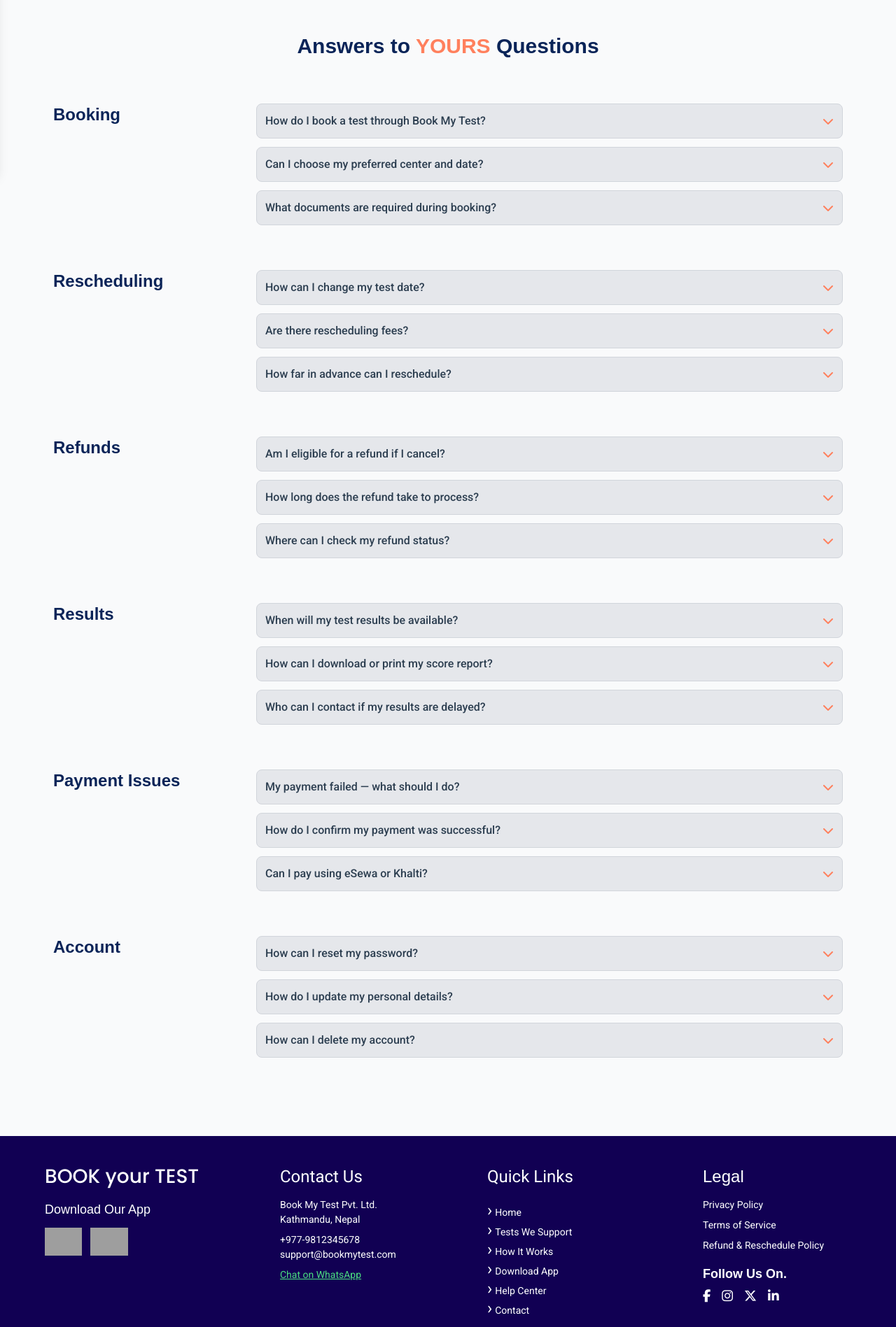
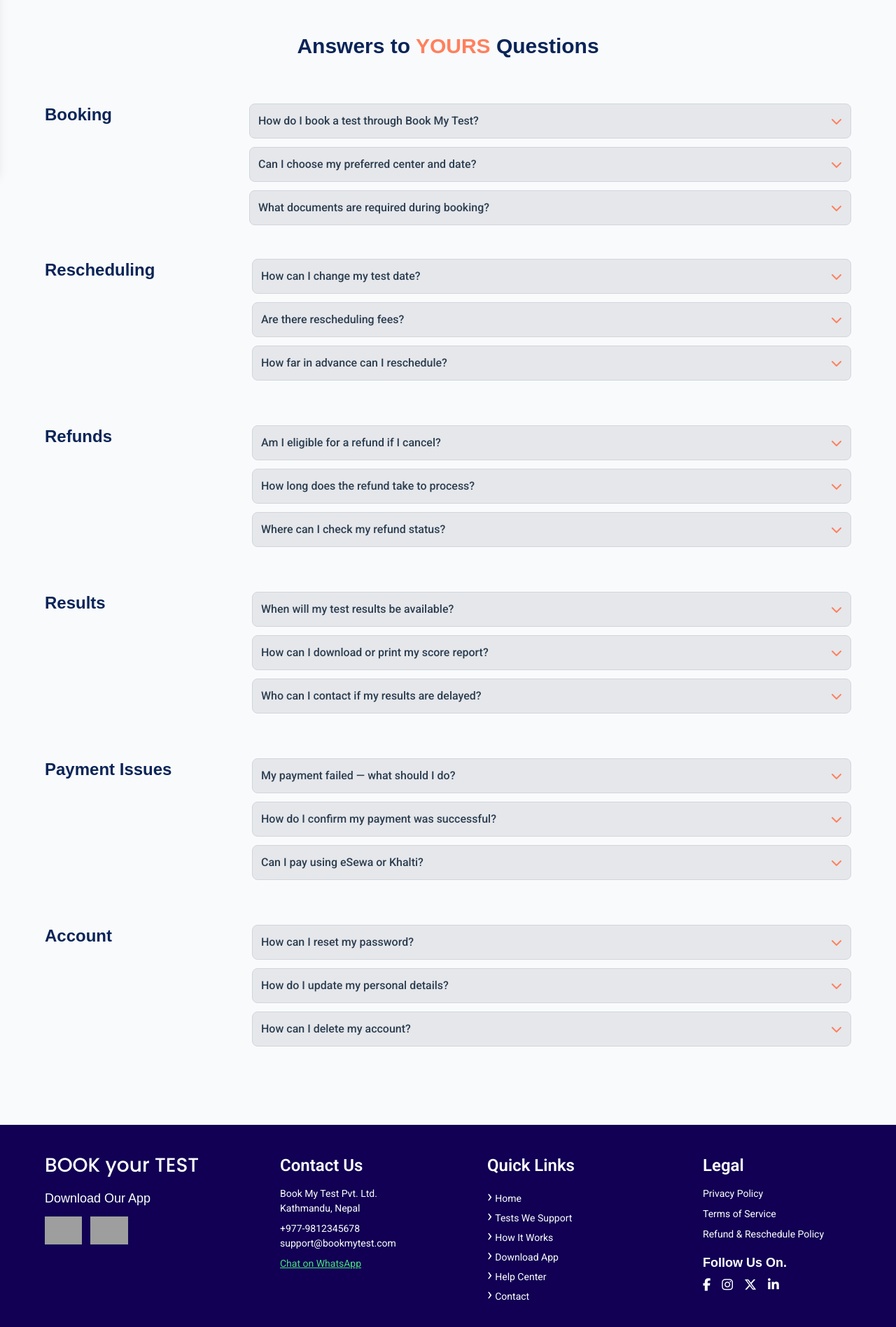
Before and after one commit to Jess707367/Book-My-Test, a website: page help.html in a window 1280 px wide. Shown: the part 552-2449 px from the top of the page at 70% size. Drawn offline with nearby package versions, Linux system fonts and the light colour scheme; grey boxes are pictures that could not be loaded.

Commit message:
first commit

```diff
--- a/help.html
+++ b/help.html
@@ -186,11 +186,11 @@
         <div class="grid grid-cols-1 md:grid-cols-[60%_40%] gap-0 items-center justify-end">
 
         <!-- Left: Text -->
-        <div class="px-2">
-            <h1 class="text-4xl md:text-5xl font-bold text-[#0a2458] mb-4 leading-tight">
+        <div class="px-6 md:px-2">
+            <h1 class="text-3xl md:text-4xl md:text-5xl font-bold text-[#0a2458] mb-4 leading-tight">
             Frequently Asked Questions
             </h1>
-            <p class="text-gray-600 text-lg max-w-md">
+            <p class="text-gray-600 text-sm md:text-lg max-w-md">
             Have questions about booking your test, rescheduling, or payments?
             We’ve got all your answers here.
             </p>
@@ -208,18 +208,18 @@
     <!-- FAQ Section -->
     <section class="py-12">
         <div class="max-w-6xl mx-auto">
-            <div class="pb-16 px-4 text-center">
-                <h2 class="text-3xl sm:text-3xl font-bold text-[#0a2458] sub_heading leading-snug">
+            <div class="pb-8 md:pb-16 px-6 md:px-4 md:text-center">
+                <h2 class="text-2xl md:text-3xl font-bold text-[#0a2458] sub_heading">
                     Answers to <span class="text-[#ff805d]">YOURS</span> Questions
                 </h2>
             </div>
 
 
-            <div class="px-3">
+            <div class="px-6 md:px-0">
             <!-- Booking Section -->
-            <div class="mb-16 grid grid-cols-1 md:grid-cols-12 gap-8">
-                <div class="lg:col-span-3">
-                    <h2 class="text-2xl font-bold sticky top-8 text-[#0a2458] sub_heading">Booking</h2>
+            <div class="mb-12 grid grid-cols-1 md:grid-cols-12 gap-4">
+                <div class="col-span-1 md:col-span-3">
+                    <h2 class="md:px-0 text-xl md:text-2xl font-bold sticky top-8 text-[#0a2458] sub_heading">Booking</h2>
                 </div>
                 <div class="lg:col-span-9 space-y-3">
                     <details class="bg-gray-200 rounded-lg border border-gray-300 overflow-hidden group">
@@ -256,8 +256,8 @@
 
             <!-- Rescheduling Section -->
             <div class="mb-16 grid grid-cols-1 md:grid-cols-12 gap-8">
-                <div class="lg:col-span-3">
-                    <h2 class="text-2xl font-bold  text-[#0a2458] sub_heading top-8">Rescheduling</h2>
+                <div class="col-span-1 md:col-span-3">
+                    <h2 class="text-xl md:text-2xl font-bold  text-[#0a2458] sub_heading top-8">Rescheduling</h2>
                 </div>
                 <div class="lg:col-span-9 space-y-3">
                     <details class="bg-gray-200 rounded-lg border border-gray-300 overflow-hidden group">
@@ -295,7 +295,7 @@
             <!-- Refunds Section -->
             <div class="mb-16 grid grid-cols-1 md:grid-cols-12 gap-8">
                 <div class="lg:col-span-3">
-                    <h2 class="text-2xl font-bold  text-[#0a2458] sub_heading top-8">Refunds</h2>
+                    <h2 class="text-xl md:text-2xl font-bold  text-[#0a2458] sub_heading top-8">Refunds</h2>
                 </div>
                 <div class="lg:col-span-9 space-y-3">
                     <details class="bg-gray-200 rounded-lg border border-gray-300 overflow-hidden group">
@@ -333,7 +333,7 @@
             <!-- Results Section -->
             <div class="mb-16 grid grid-cols-1 md:grid-cols-12 gap-8">
                 <div class="lg:col-span-3">
-                    <h2 class="text-2xl font-bold text-[#0a2458] sub_heading top-8">Results</h2>
+                    <h2 class="text-xl md:text-2xl font-bold text-[#0a2458] sub_heading top-8">Results</h2>
                 </div>
                 <div class="lg:col-span-9 space-y-3">
                     <details class="bg-gray-200 rounded-lg border border-gray-300 overflow-hidden group">
@@ -371,7 +371,7 @@
             <!-- Payment Issues Section -->
                 <div class="mb-16 grid grid-cols-1 md:grid-cols-12 gap-8">
                     <div class="lg:col-span-3">
-                        <h2 class="text-2xl font-bold text-[#0a2458] sub_heading top-8">Payment Issues</h2>
+                        <h2 class="text-xl md:text-2xl font-bold text-[#0a2458] sub_heading top-8">Payment Issues</h2>
                     </div>
                     <div class="lg:col-span-9 space-y-3">
                         <details class="bg-gray-200 rounded-lg border border-gray-300 overflow-hidden group">
@@ -409,7 +409,7 @@
             <!-- Account Section -->
             <div class="mb-16 grid grid-cols-1 md:grid-cols-12 gap-8">
                 <div class="lg:col-span-3">
-                    <h2 class="text-2xl font-bold text-[#0a2458] sub_heading top-8">Account</h2>
+                    <h2 class="text-xl md:text-2xl font-bold text-[#0a2458] sub_heading top-8">Account</h2>
                 </div>
                 <div class="lg:col-span-9 space-y-3">
                     <details class="bg-gray-200 rounded-lg border border-gray-300 overflow-hidden group">
@@ -454,7 +454,7 @@
     <footer class="bg-[#110053] text-white py-10 ">
         <div class="grid grid-cols-1 md:grid-cols-4 gap-8 max-w-6xl mx-auto">
 
-        <div class="ml-3 md:ml-0">
+            <div class="ml-6 md:ml-0">
                 <h1 class="heading">BOOK your TEST</h1>
 
                 <!-- IOS/ANDROID -->
@@ -472,8 +472,8 @@
             </div>
 
             <!-- Contact -->
-        <div class="md:ml-10 ml-3">
-            <h2 class="text-[24px] mb-3">Contact Us</h2>
+            <div class="ml-6 md:ml-10 ">
+                <h2 class="text-[24px] font-semibold mb-3">Contact Us</h2>
                 <div class="text-[14px]">
                     <p class="text-white">Book My Test Pvt. Ltd.<br>Kathmandu, Nepal</p>
                     <p class="mt-2">+977-9812345678</p>
@@ -483,8 +483,8 @@
             </div>
 
             <!-- Quick Links -->
-        <div class="md:ml-10 ml-3">
-        <h2 class="text-[24px] mb-3">Quick Links</h2>
+            <div class="md:ml-10 ml-6">
+            <h2 class="text-[24px] font-semibold mb-2">Quick Links</h2>
             <ul class="-space-y-2 text-[14px]">
                 <li><a href="./index.html" class="hover:text-orange-500"><span class="text-[24px] mr-1">&rsaquo;</span>Home</a></li>
                 <li><a href="./test_we_support.html" class="hover:text-orange-500"><span class="text-[24px] mr-1">&rsaquo;</span>Tests We Support</a></li>
@@ -496,8 +496,8 @@
             </div>
 
             <!-- Legal -->
-        <div class="ml-3">
-        <h2 class="sub_heading mb-3 md:ml-10">Legal</h2>
+            <div class="ml-6 md:ml-3">
+            <h2 class="text-[24px] font-semibold mb-3 md:ml-10">Legal</h2>
             <ul class="space-y-2 text-[14px] md:ml-10">
                 <li><a href="./privacy_policy.html" class="hover:text-orange-500">Privacy Policy</a></li>
                 <li><a href="./terms_of_service.html" class="hover:text-orange-500">Terms of Service</a></li>
```
Also changed, not shown: contact_us.html (+6 -6 lines). Lines whose indentation alone changed are shown as unchanged.
